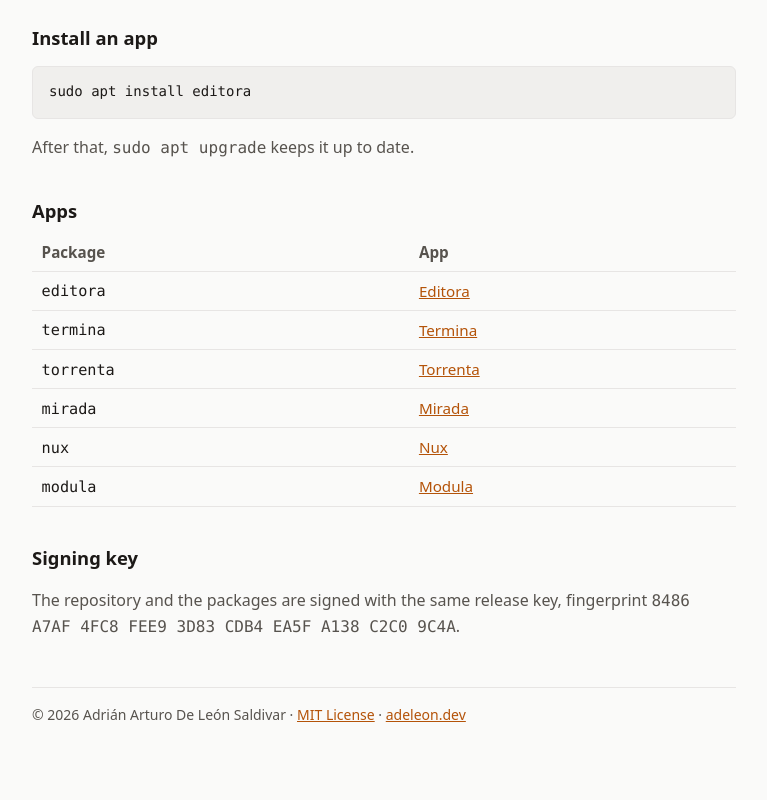
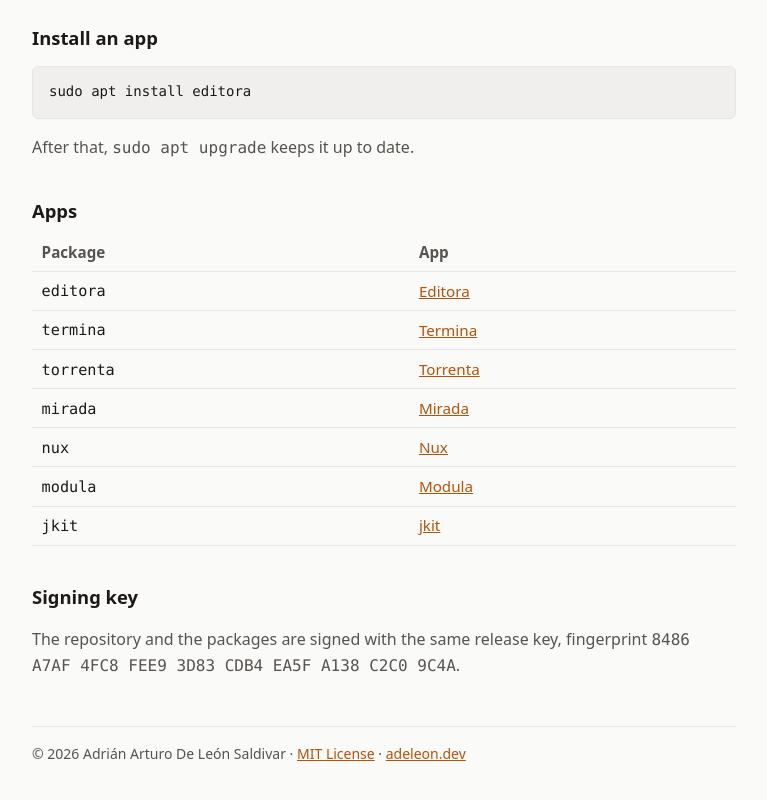
Before and after one commit to adriandeleon/vitrina, a plain HTML site: page site/index.html in a window 1280 px wide. Shown: the part 532-1332 px from the top of the page, without its empty margins (256-1023 px from the left). Drawn offline with Linux system fonts and the light colour scheme.

Commit message:
Add jkit
Publishes jkit (adriandeleon/jkit) from its latest release. jkit 0.1.0
ships .deb packages for amd64 and arm64.

Co-Authored-By: Claude Opus 5.5 <noreply@anthropic.com>

```diff
--- a/site/index.html
+++ b/site/index.html
@@ -4,7 +4,7 @@
 <meta charset="utf-8">
 <meta name="viewport" content="width=device-width, initial-scale=1">
 <title>Vitrina</title>
-<meta name="description" content="The apt repository for Editora, Termina, Torrenta, Mirada, Nux and Modula.">
+<meta name="description" content="The apt repository for Editora, Termina, Torrenta, Mirada, Nux, Modula and jkit.">
 <style>
   :root { --bg: #fafaf9; --fg: #1c1917; --muted: #57534e; --code-bg: #f0efed; --border: #e7e5e4; --accent: #b45309; }
   @media (prefers-color-scheme: dark) {
@@ -58,6 +58,7 @@ sudo apt update</code></pre>
       <tr><td><code>mirada</code></td><td><a href="https://mirada-project.dev">Mirada</a></td></tr>
       <tr><td><code>nux</code></td><td><a href="https://github.com/adriandeleon/nux">Nux</a></td></tr>
       <tr><td><code>modula</code></td><td><a href="https://github.com/adriandeleon/Modula">Modula</a></td></tr>
+      <tr><td><code>jkit</code></td><td><a href="https://adriandeleon.github.io/jkit-website/">jkit</a></td></tr>
     </tbody>
   </table>
 
```
Also changed, not shown: apps.txt, 1 other file.
